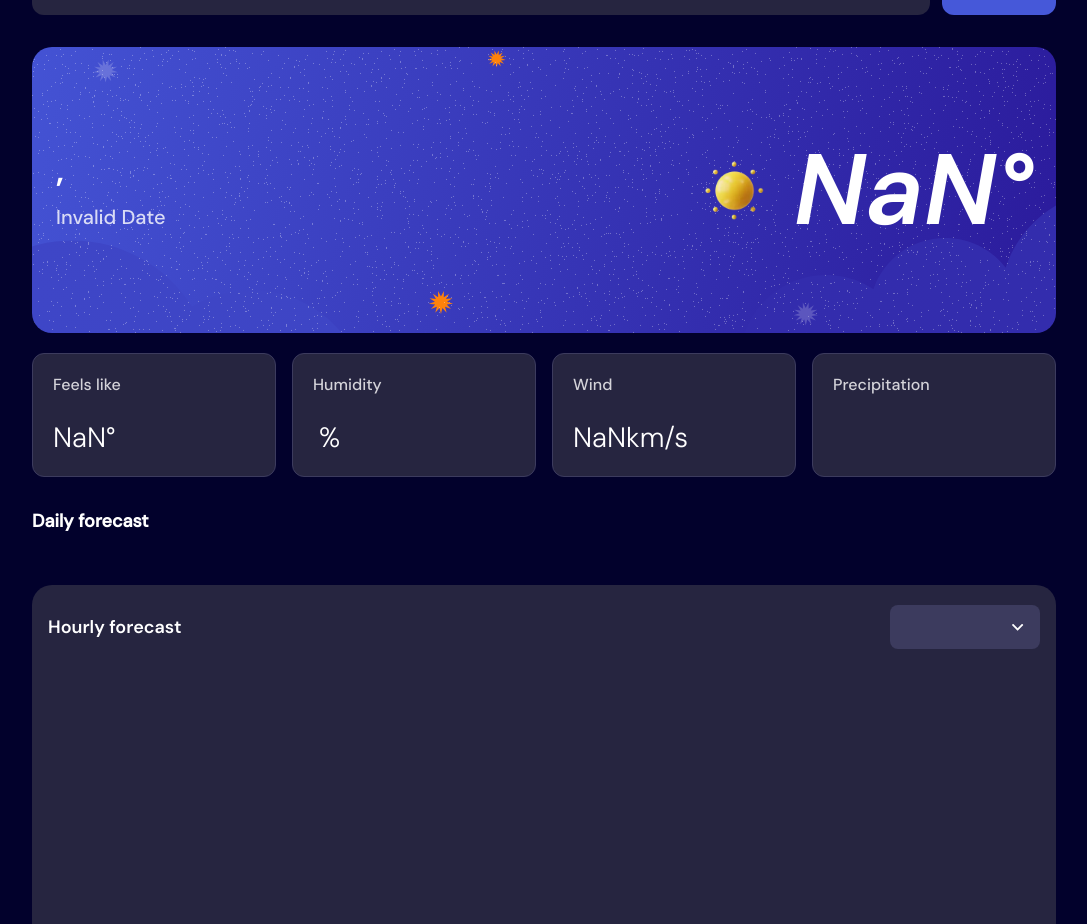
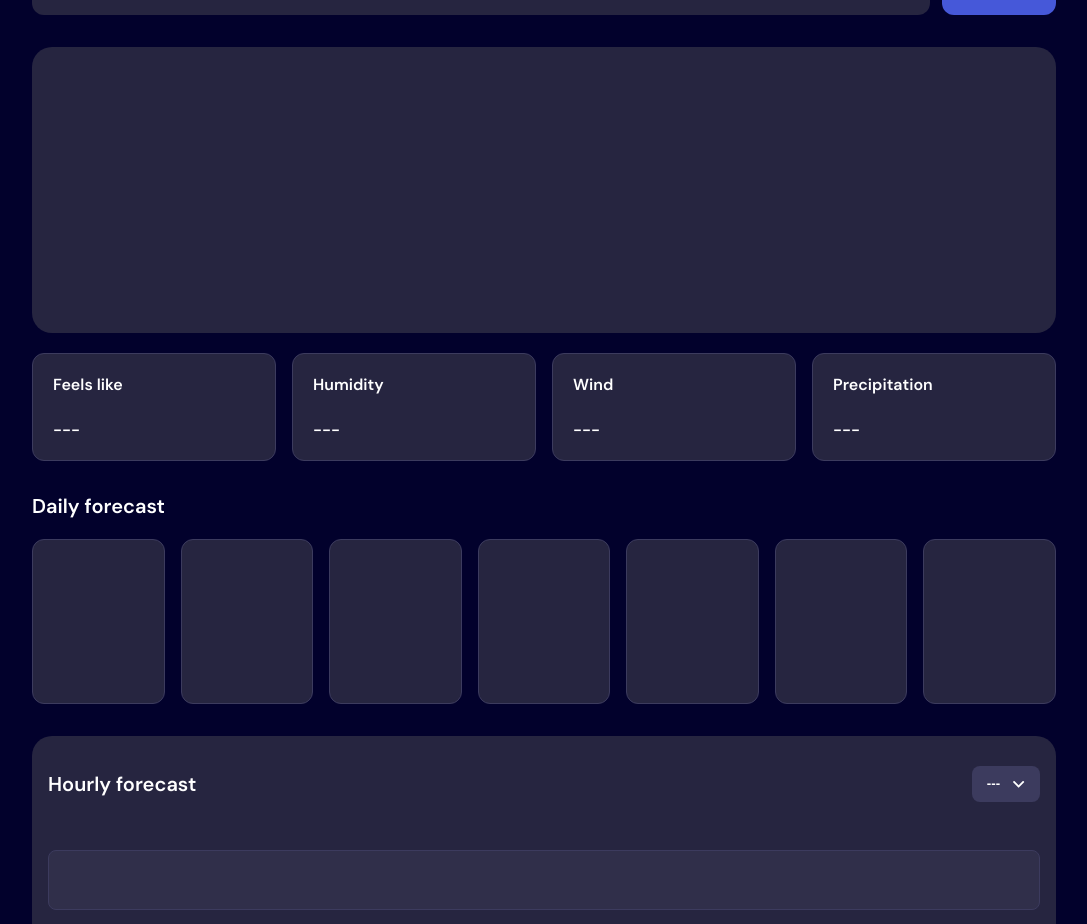
Before and after one commit to xpratov/weather-app, a React (Vite) app: page / in a window 1280 px wide. Shown: the part 320-1244 px from the top of the page, without its empty margins (96-1183 px from the left). Built offline with nearby package versions, Linux system fonts and the light colour scheme.

Commit message:
Created skeleton in Skeleton.jsx fully

```diff
--- a/src/App.jsx
+++ b/src/App.jsx
@@ -6,9 +6,10 @@ import Hero from './components/Hero/Hero'
 import Hourly from './components/Hourly/Hourly'
 import Overview from './components/Overview/Overview'
 import getWeather from './services/api'
+import Skeleton from './components/Skeleton/Skeleton'
 
 function App() {
-  const [locationCity, setLocationCity]=useState({}); // {latitude, longitude}
+  const [locationCity, setLocationCity]=useState(null); // {latitude, longitude}
   const [weather, setWeather]=useState(null)
   const [isCelsius, setIsCelsius]=useState(true)
   const [isKmh, setIsKmh]=useState(true)
@@ -25,7 +26,7 @@ function App() {
   }
 
   useEffect(() => {
-    if (locationCity.latitude && locationCity.longitude) {
+    if (locationCity?.latitude && locationCity?.longitude) {
       const fetchWeather = async () => {
         const obhavo = await getWeather(locationCity.latitude, locationCity.longitude);
         setWeather(obhavo);
@@ -38,13 +39,16 @@ function App() {
   <>
     <Header onStateCelsius={handleCelsiusChange} onStateKmh={handleKmhChange} onStateMillimeters={handleMillimetersChange}/>
     <Hero onSelectCity={(latitude, longitude, name, country)=>{setLocationCity({latitude, longitude, name, country})}}/>
+    {weather?
       <div id='desktoping'>
         <div id='desktoping-left'>
           <Overview isCelsius={isCelsius} isKmh={isKmh} isMillimeters={isMillimeters} locationCity={locationCity} weather={{currentWeather: weather?.current_weather, hourly: weather?.hourly, precipitation: weather?.daily.precipitation_sum}}/>
           <Daily isCelsius={isCelsius} daily={weather?.daily}/>
         </div>
         <Hourly isCelsius={isCelsius} hourly={weather?.hourly} timezone={weather?.timezone} dailyTime={weather?.daily.time}/>
-    </div>
+      </div> :
+      <Skeleton weather={weather} locationCity={locationCity}/>
+    }
     <h1 id='signature'>by <a target='_blank' href="https://pratov.uz">PRATOV.UZ</a></h1>
   </>
   )
--- a/src/components/Hero/Hero.css
+++ b/src/components/Hero/Hero.css
@@ -54,6 +54,7 @@
         color: var(--neutral-0);
         font-family: "DMSans-Medium", sans-serif;
         z-index: 999;
+        border: 1px solid var(--neutral-600);
 
         li{
           width: 100%;
--- /dev/null
+++ b/src/components/Skeleton/Skeleton.css
@@ -0,0 +1,151 @@
+#skeleton{
+  width: 100%;
+  display: flex;
+  flex-direction: column;
+  color: var(--neutral-0);
+  font-family: "DMSans-SemiBold";
+
+  #skeleton-left{
+    margin-bottom: 32px;
+    section{
+      width: 100%;
+      height: 286px;
+      display: flex;
+      flex-direction: column;
+      align-items: center;
+      justify-content: center;
+      background-color: var(--neutral-800);
+      border-radius: 20px;
+      margin-bottom: 20px;
+      div{
+        display: flex;
+        flex-direction: column;
+        align-items: center;
+        gap: 16px;
+        letter-spacing: 1px;
+        img{
+          width: 56px;
+        };
+      }
+    }
+    #summarizes{
+      width: 100%;
+      display: grid;
+      grid-template-columns: 1fr 1fr;
+      grid-template-rows: 1fr 1fr;
+      gap: 16px;
+      margin-bottom: 32px;
+
+      li{
+        width: 100%;
+        height: 100%;
+        background-color: var(--neutral-800);
+        border-radius: 12px;
+        padding: 20px;
+        border: 1px solid var(--neutral-600);
+
+        h6{
+          margin-bottom: 24px;
+          font-size: 16px;
+        }
+      }
+    }
+    article{
+      width: 100%;
+      h4{
+        font-size: 20px;
+        margin-bottom: 20px;
+      }
+      ul{
+        width: 100%;
+        display: grid;
+        grid-template-columns: repeat(3, 1fr);
+        grid-template-rows: repeat(3, 1fr);
+        gap: 16px;
+
+        li{
+          width: 100%;
+          height: 165px;
+          background-color: var(--neutral-800);
+          border-radius: 12px;
+          border: 1px solid var(--neutral-600);
+        }
+      }
+    }
+  }
+  #skeleton-right{
+    width: 100%;
+    background-color: var(--neutral-800);
+    border-radius: 20px;
+    padding: 0px 16px;
+    height: 656px;
+
+    header{
+      width: 100%;
+      display: flex;
+      justify-content: space-between;
+      align-items: center;
+
+      h4{
+        font-size: 20px;
+      }
+      button{
+        width: 68px;
+        height: 36px;
+        display: flex;
+        justify-content: center;
+        align-items: center;
+        gap: 12px;
+        background-color: var(--neutral-600);
+        border: 0px;
+        border-radius: 8px;
+        color: var(--neutral-0);
+        font-weight: 900;
+      }
+    }
+    ul{
+      width: 100%;
+      display: flex;
+      flex-direction: column;
+      gap: 16px;
+
+      li{
+        width: 100%;
+        height: 60px;
+        background-color: var(--neutral-700);
+        border: 1px solid var(--neutral-600);
+        border-radius: 8px;
+      }
+    }
+  }
+}
+
+@media (min-width: 768px) {
+  #skeleton{
+    #skeleton-left{
+      #summarizes{
+        grid-template-columns: repeat(4, 1fr);
+        grid-template-rows: none;
+      }
+      article{
+        ul{
+          grid-template-columns: repeat(7, 1fr);
+          grid-template-rows: none;
+        }
+      }
+    }
+  }
+}
+
+@media (min-width: 1440px) {
+  #skeleton{
+    flex-direction: row;
+    gap: 32px;
+    #skeleton-left{
+      width: 100%;
+    }
+    #skeleton-right{
+      max-width: 384px;
+    }
+  }
+}
--- /dev/null
+++ b/src/components/Skeleton/Skeleton.jsx
@@ -0,0 +1,58 @@
+import React from 'react'
+import "./Skeleton.css"
+
+const Skeleton = ({locationCity, weather}) => {
+
+  return (
+    <div id='skeleton'>
+      <div id='skeleton-left'>
+        <section>
+          {locationCity!=null ? weather==null &&
+            <div>
+              <img src="/images/icon-loading-dots.svg" alt="Loading" />
+              <span>Loading...</span>
+            </div>: ""
+          }
+        </section>
+        <ul id='summarizes'>
+          <li>
+            <h6>Feels like</h6>
+            <span>---</span>
+          </li>
+          <li>
+            <h6>Humidity</h6>
+            <span>---</span>
+          </li>
+          <li>
+            <h6>Wind</h6>
+            <span>---</span>
+          </li>
+          <li>
+            <h6>Precipitation </h6>
+            <span>---</span>
+          </li>
+        </ul>
+        <article>
+          <h4>Daily forecast</h4>
+          <ul>
+          {[...Array(7)].map((_, i) => (<li key={i}></li>))}
+          </ul>
+        </article>
+      </div>
+      <div id='skeleton-right'>
+        <header>
+          <h4>Hourly forecast</h4>
+          <button>
+            ---
+            <img src="/images/icon-dropdown.svg" alt="down" />
+          </button>
+        </header>
+        <ul>
+          {[...Array(7)].map((_, i) => <li key={i} />)}
+        </ul>
+      </div>
+    </div>
+  )
+}
+
+export default Skeleton
```
Also changed, not shown: public/images/icon-loading-dots.svg (added). Lines whose indentation alone changed are shown as unchanged.
